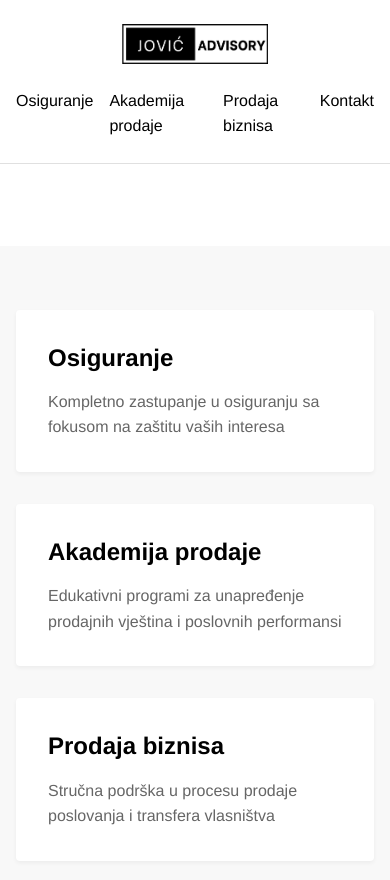
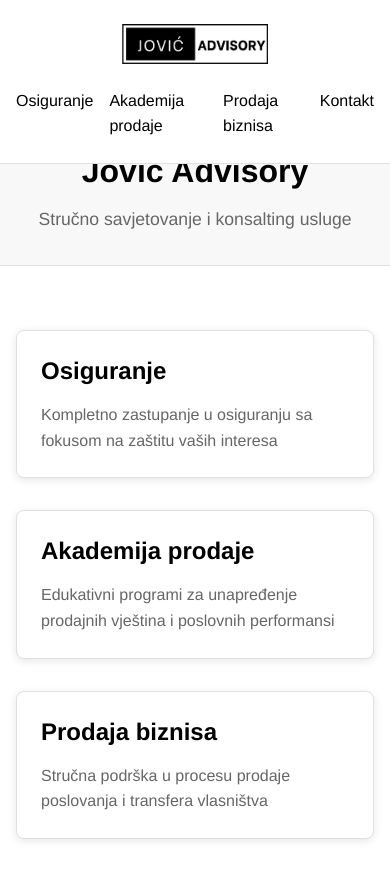
Before and after one commit to vanjajovic/jovicadvisory-frontend, a React (Create React App) app: page / in a window 390 px wide. Shown: the top 880 px of the page. Built offline with nearby package versions, Linux system fonts and the light colour scheme.

Commit message:
home update

```diff
--- a/src/App.css
+++ b/src/App.css
@@ -18,9 +18,7 @@
 }
 
 .main-content {
-  min-height: calc(100vh - 60px);
-  /* Dodaj margin ako service menu ima fixed poziciju */
-  margin-top: 0;
+  padding-top: 60px; /* ← OVO RIJEŠAVA SVE! */
 }
 
 /* Global link styles */
--- a/src/pages/Contact.module.css
+++ b/src/pages/Contact.module.css
@@ -1,6 +1,5 @@
 /* pages/Contact.module.css */
 .contact {
-  padding-top: 80px; /* Account for fixed header */
   background-color: white;
   min-height: calc(100vh - 80px);
 }
--- a/src/pages/Home.js
+++ b/src/pages/Home.js
@@ -6,29 +6,32 @@
 const Home = () => {
   return (
     <div className={styles.home}>
-      <div className={styles.hero}>
-        <h1 className={styles.heroTitle}>Jović Advisory</h1>
+      {/* Service header look - BEZ LOGA, samo naslov kao na drugim stranicama */}
+      <div className={styles.serviceHeader}>
+        <h1 className={styles.serviceTitle}>Jović Advisory</h1>
+        <p className={styles.serviceSubtitle}>Stručno savjetovanje i konsalting usluge</p>
       </div>
 
+      {/* Services grid */}
       <div className={styles.services}>
         <div className={styles.serviceGrid}>
-          <Link to="https://vitaxosiguranje.com/" className={styles.serviceCard}>
-            <h2 className={styles.serviceTitle}>Osiguranje</h2>
-            <p className={styles.serviceDescription}>
+          <a href="https://vitaxosiguranje.com/" className={styles.serviceCard}>
+            <h2 className={styles.serviceCardTitle}>Osiguranje</h2>
+            <p className={styles.serviceCardDescription}>
               Kompletno zastupanje u osiguranju sa fokusom na zaštitu vaših interesa
             </p>
-          </Link>
+          </a>
 
           <Link to="/akademija-prodaje" className={styles.serviceCard}>
-            <h2 className={styles.serviceTitle}>Akademija prodaje</h2>
-            <p className={styles.serviceDescription}>
+            <h2 className={styles.serviceCardTitle}>Akademija prodaje</h2>
+            <p className={styles.serviceCardDescription}>
               Edukativni programi za unapređenje prodajnih vještina i poslovnih performansi
             </p>
           </Link>
 
           <Link to="/prodaja-biznisa" className={styles.serviceCard}>
-            <h2 className={styles.serviceTitle}>Prodaja biznisa</h2>
-            <p className={styles.serviceDescription}>
+            <h2 className={styles.serviceCardTitle}>Prodaja biznisa</h2>
+            <p className={styles.serviceCardDescription}>
               Stručna podrška u procesu prodaje poslovanja i transfera vlasništva
             </p>
           </Link>
--- a/src/pages/Home.module.css
+++ b/src/pages/Home.module.css
@@ -1,31 +1,31 @@
-/* pages/Home.module.css */
-.home {
-  padding-top: 60px; /* Account for fixed header */
+.serviceHeader {
+  background-color: #f8f8f8;
+  border-bottom: 1px solid #e0e0e0;
+  padding: 2rem 1rem;
+  text-align: center;
 }
 
-.hero {
-  text-align: center;
-  padding: 4rem 1rem;
-  background-color: white;
+.serviceTitle {
+  font-size: 2.5rem;
+  font-weight: 700;
+  color: #000;
+  margin: 0 0 1rem 0;
+  line-height: 1.2;
 }
 
-.heroTitle {
-  font-size: 3rem;
-  font-weight: 700;
-  margin-bottom: 1rem;
-  color: #000;
-}
-
-.heroSubtitle {
+.serviceSubtitle {
   font-size: 1.2rem;
   color: #666;
+  margin: 0;
+  line-height: 1.5;
   max-width: 600px;
-  margin: 0 auto;
+  margin-left: auto;
+  margin-right: auto;
 }
 
 .services {
   padding: 4rem 1rem;
-  background-color: #f8f8f8;
+  background-color: white;
 }
 
 .serviceGrid {
@@ -42,34 +42,48 @@
   color: inherit;
   background-color: white;
   padding: 2rem;
-  border-radius: 4px;
-  box-shadow: 0 2px 4px rgba(0, 0, 0, 0.05);
-  transition: transform 0.2s ease, box-shadow 0.2s ease;
+  border-radius: 8px;
+  box-shadow: 0 2px 8px rgba(0, 0, 0, 0.1);
+  transition: all 0.3s ease;
+  border: 1px solid #e0e0e0;
 }
 
 .serviceCard:hover {
-  transform: translateY(-5px);
-  box-shadow: 0 4px 8px rgba(0, 0, 0, 0.1);
+  transform: translateY(-4px);
+  box-shadow: 0 4px 16px rgba(0, 0, 0, 0.15);
+  border-color: #000;
 }
 
-.serviceTitle {
+.serviceCardTitle {
   font-size: 1.5rem;
   font-weight: 600;
   margin-bottom: 1rem;
   color: #000;
 }
 
-.serviceDescription {
+.serviceCardDescription {
   color: #666;
   line-height: 1.6;
 }
 
 @media (max-width: 768px) {
-  .heroTitle {
+  .home {
+    margin-top: 60px; /* Isto i na mobilnim */
+  }
+
+  .serviceTitle {
     font-size: 2rem;
+  }
+
+  .serviceSubtitle {
+    font-size: 1.1rem;
   }
 
   .serviceGrid {
     grid-template-columns: 1fr;
   }
+
+  .serviceCard {
+    padding: 1.5rem;
+  }
 }
--- a/src/pages/ServicePage.module.css
+++ b/src/pages/ServicePage.module.css
@@ -1,7 +1,3 @@
-.servicePage {
-  margin-top: 60px;
-}
-
 .serviceHeader {
   background-color: #f8f8f8;
   border-bottom: 1px solid #e0e0e0;
```
